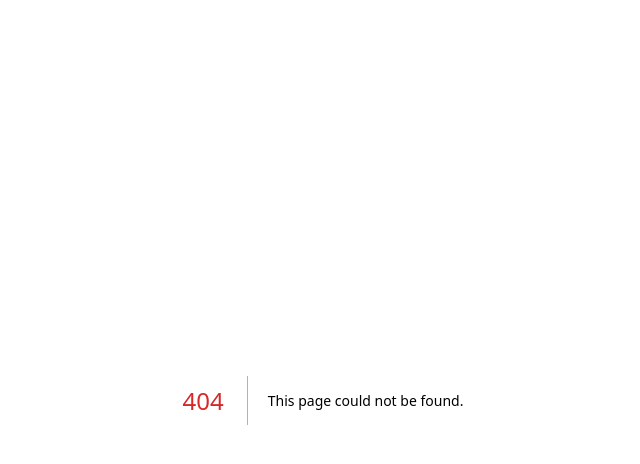
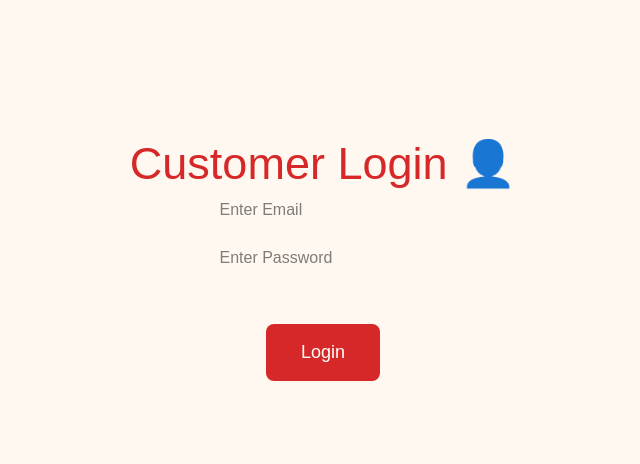
Before and after one commit to roshni4dev/foodie-house-copy, a Next.js app: page /app/login in a window 1280 px wide. Before the commit this address had no page. Shown: the top 464 px of the page, without its empty margins (317-957 px from the left). Built offline with nearby package versions, Linux system fonts and the light colour scheme.

Commit message:
Implement customer login functionality

```diff
--- /dev/null
+++ b/app/app/login/page.tsx
@@ -0,0 +1,54 @@
+"use client";
+
+import { useState } from "react";
+import { useRouter } from "next/navigation";
+
+export default function Login() {
+  const [email, setEmail] = useState("");
+  const [password, setPassword] = useState("");
+  const router = useRouter();
+
+  const login = () => {
+    const savedUser = JSON.parse(
+      localStorage.getItem("customer") || "null"
+    );
+
+    if (
+      savedUser &&
+      savedUser.email === email &&
+      savedUser.password === password
+    ) {
+      alert("Login Successful! ❤️");
+      router.push("/menu");
+    } else {
+      alert("Wrong Email or Password!");
+    }
+  };
+
+  return (
+    <div style={{ padding: "30px", textAlign: "center" }}>
+      <h1>Customer Login 👤</h1>
+
+      <input
+        placeholder="Enter Email"
+        value={email}
+        onChange={(e) => setEmail(e.target.value)}
+      />
+
+      <br /><br />
+
+      <input
+        type="password"
+        placeholder="Enter Password"
+        value={password}
+        onChange={(e) => setPassword(e.target.value)}
+      />
+
+      <br /><br />
+
+      <button onClick={login}>
+        Login
+      </button>
+    </div>
+  );
+}
```
